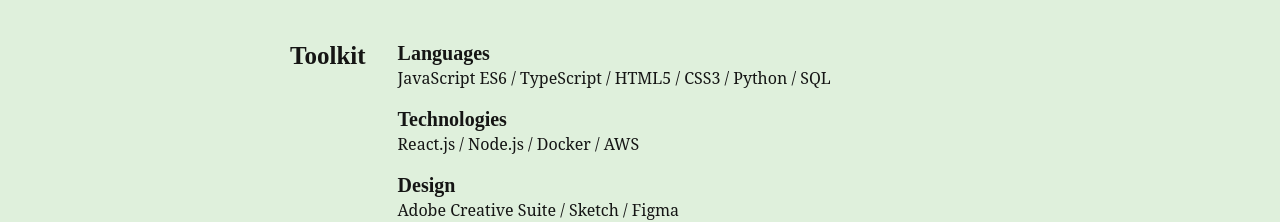
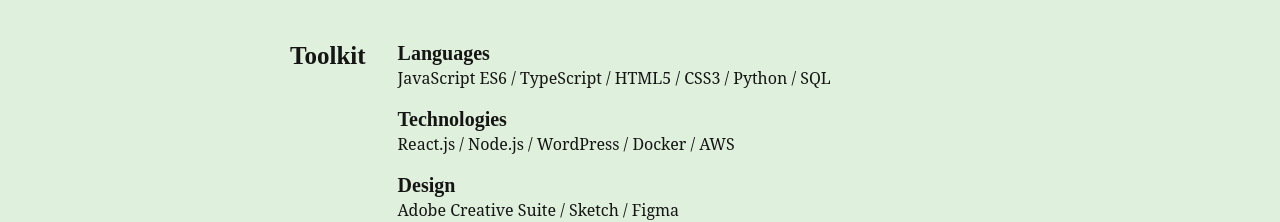
Before and after one commit to djdrakos/portfolio, a React (Create React App) app: page / in a window 1280 px wide. Shown: the part 1160-1382 px from the top of the page. Built offline with nearby package versions, Linux system fonts and the light colour scheme; a web font is replaced by a local one.

Commit message:
Update tech stack

```diff
--- a/src/components/TechStack.js
+++ b/src/components/TechStack.js
@@ -26,7 +26,7 @@ const TechStack = (props) => {
       <P>JavaScript ES6 / TypeScript / HTML5 / CSS3 / Python / SQL</P>
 
       <H5 as="h3">Technologies</H5>
-      <P>React.js / Node.js / Docker / AWS</P>
+      <P>React.js / Node.js / WordPress / Docker / AWS</P>
 
       <H5 as="h3">Design</H5>
       <P>Adobe Creative Suite / Sketch / Figma</P>
```
